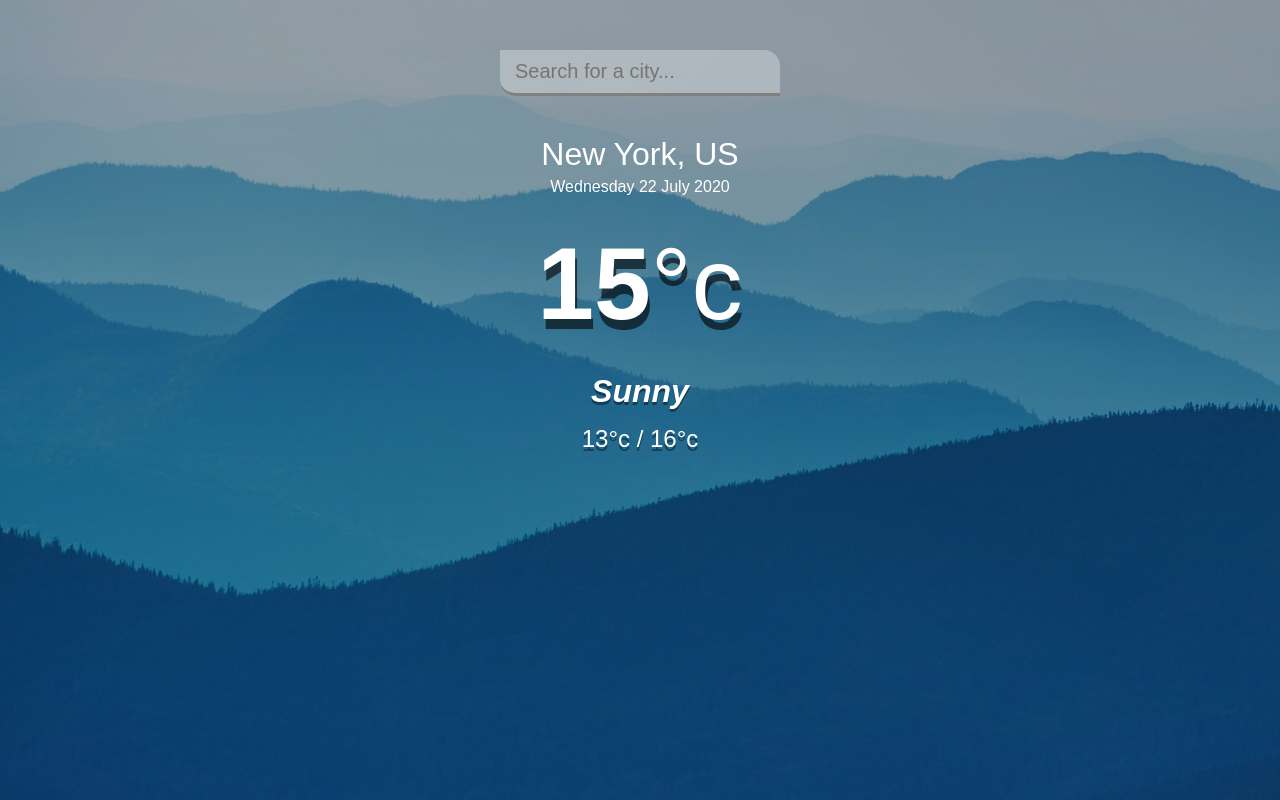
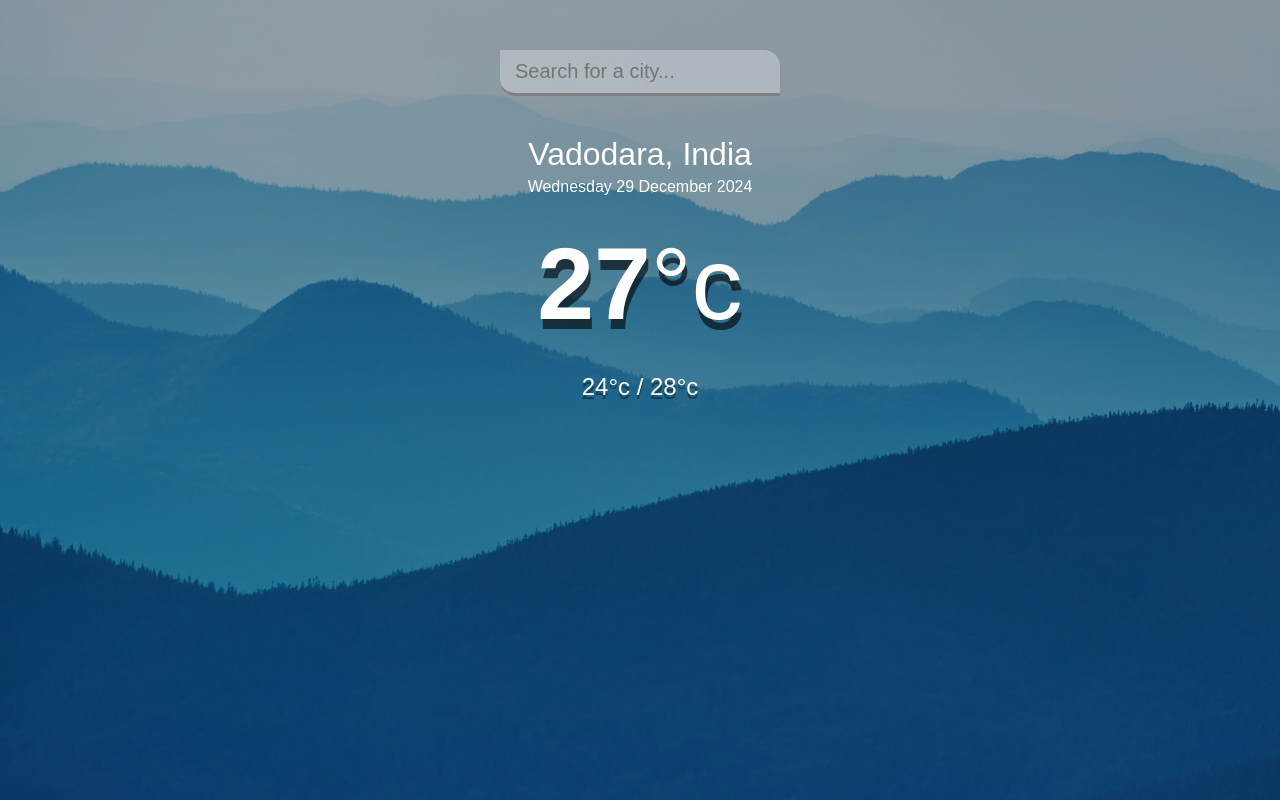
Before and after one commit to KAMUNI-SIRICHANDANA/weather-app, a plain HTML site: page index.html in a window 1280 px wide. Drawn offline with Linux system fonts and the light colour scheme.

Commit message:
Update index.html

```diff
--- a/index.html
+++ b/index.html
@@ -13,13 +13,13 @@
     </header>
     <main>
       <section class="location">
-        <div class="city">New York, US</div>
-        <div class="date">Wednesday 22 July 2020</div>
+        <div class="city">Vadodara, India</div>
+        <div class="date">Wednesday 29 December 2024</div>
       </section>
       <div class="current">
-        <div class="temp">15<span>°c</span></div>
-        <div class="weather">Sunny</div>
-        <div class="hi-low">13°c / 16°c</div>
+        <div class="temp">27<span>°c</span></div>
+        <div class="weather"></div>
+        <div class="hi-low">24°c / 28°c</div>
       </div>
     </main>
   </div>
```
